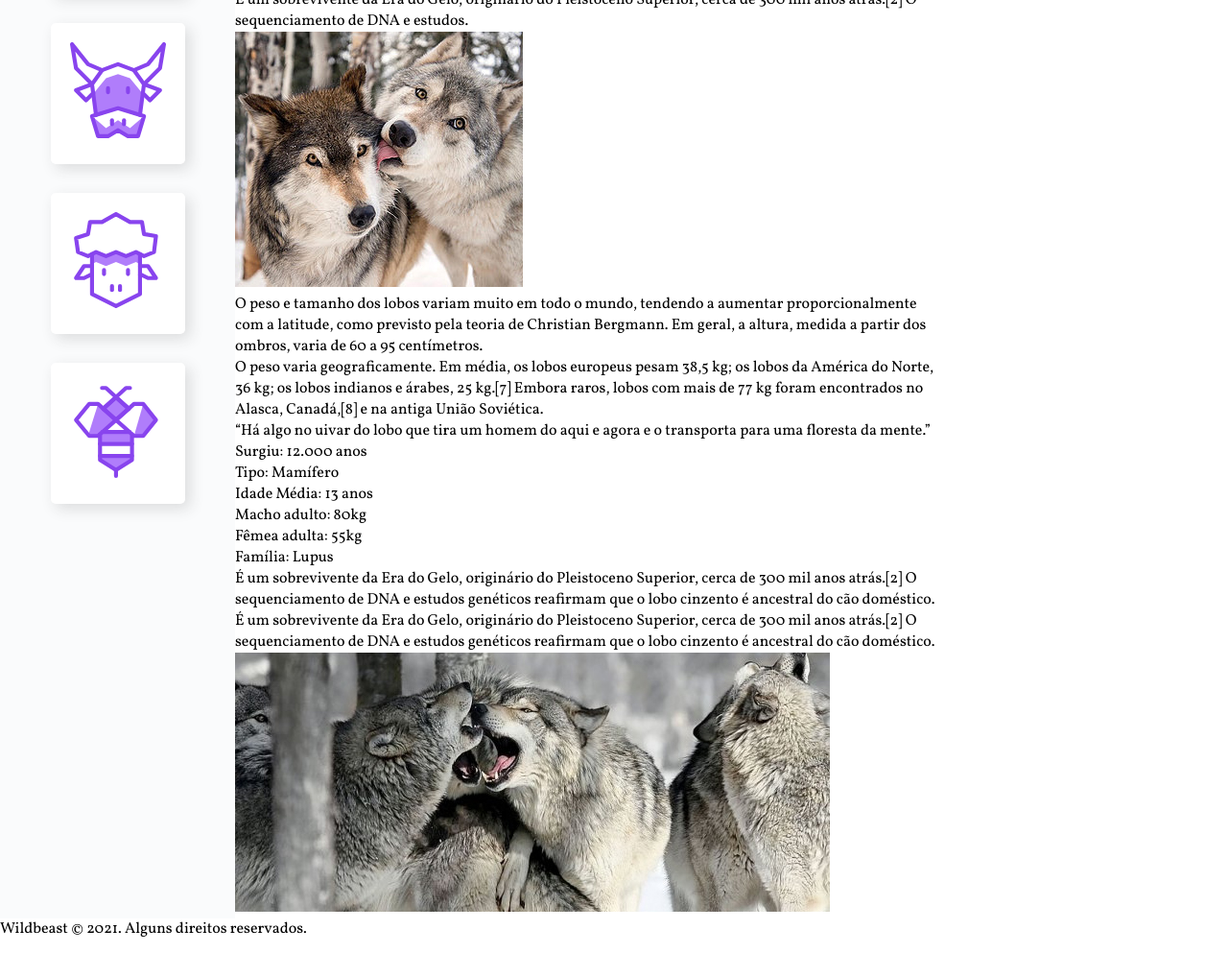
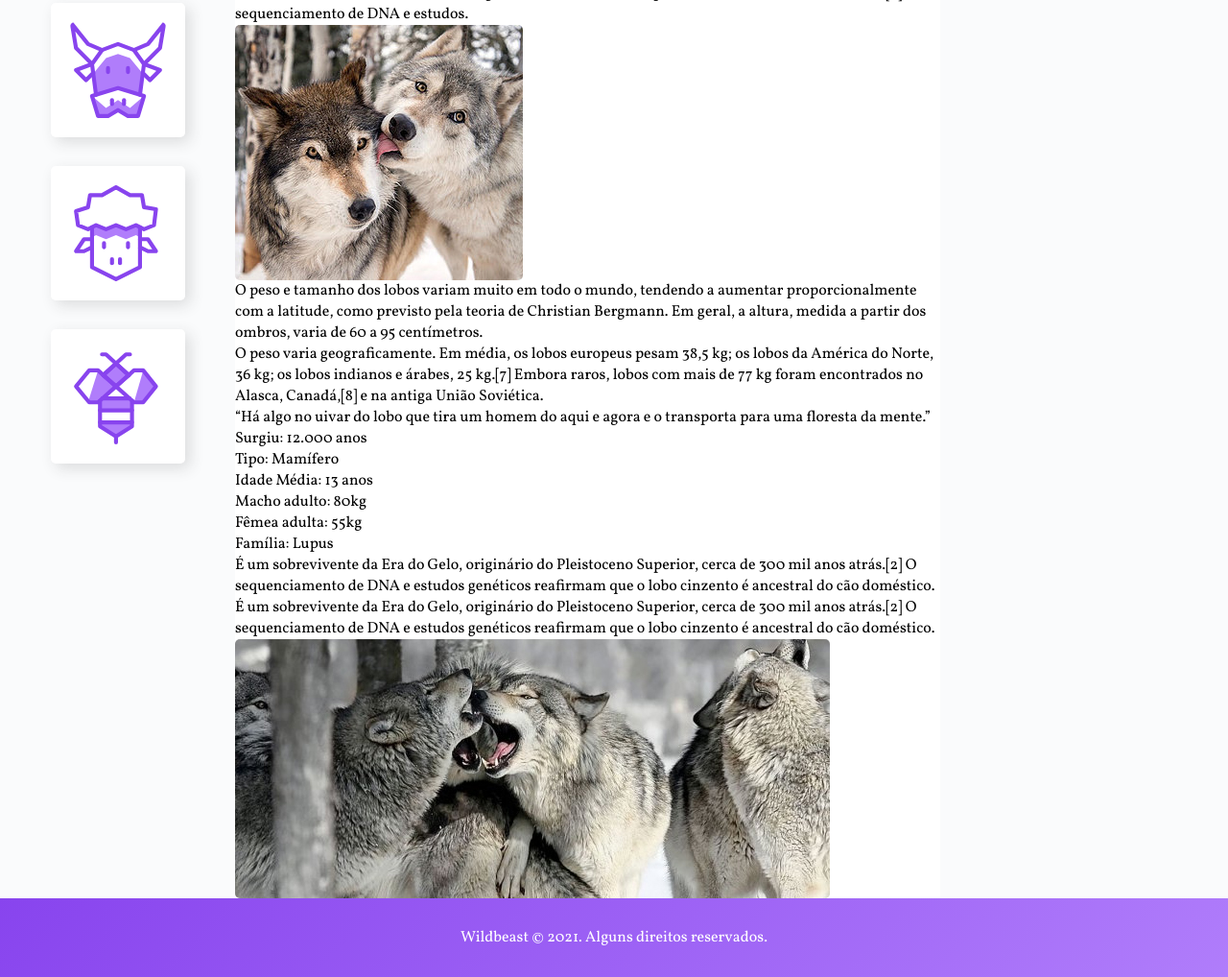
Before and after one commit to vleonecezar/Wildbeast, a plain HTML site: page index.html in a window 1280 px wide. Shown: the part 642-1660 px from the top of the page at 96% size. Before the commit the page ends 1621 px from the top, so only its background shows below. Drawn offline with Linux system fonts and the light colour scheme.

Commit message:
estilo de anúncios, footer e ajustes nas imgs

```diff
--- a/css/style.css
+++ b/css/style.css
@@ -14,6 +14,8 @@ a{
 
 img {
   max-width: 100%;
+  display: block;
+  border-radius: 5px;
 }
 
 /* General Grid */
@@ -91,20 +93,32 @@ img {
 }
 
 
-
-
-
-
-
+/* Content */
 
 .content {
   grid-area: content;
 }
 
-.advers {
+/* Adverts */
+
+.adverts {
   grid-area: adverts;
+  background: #fafbfc;
+  display: grid;
+  align-content: start;
+  padding: 30px;
+  grid-gap: 30px;
 }
+
+/* Footer */
 
 .footer {
   grid-area: footer;
+  background: linear-gradient(135deg, #8844ee, #b07dfb);
 }
+
+.footer p {
+  color: #fff;
+  text-align: center;
+  padding: 30px;
+}
```
